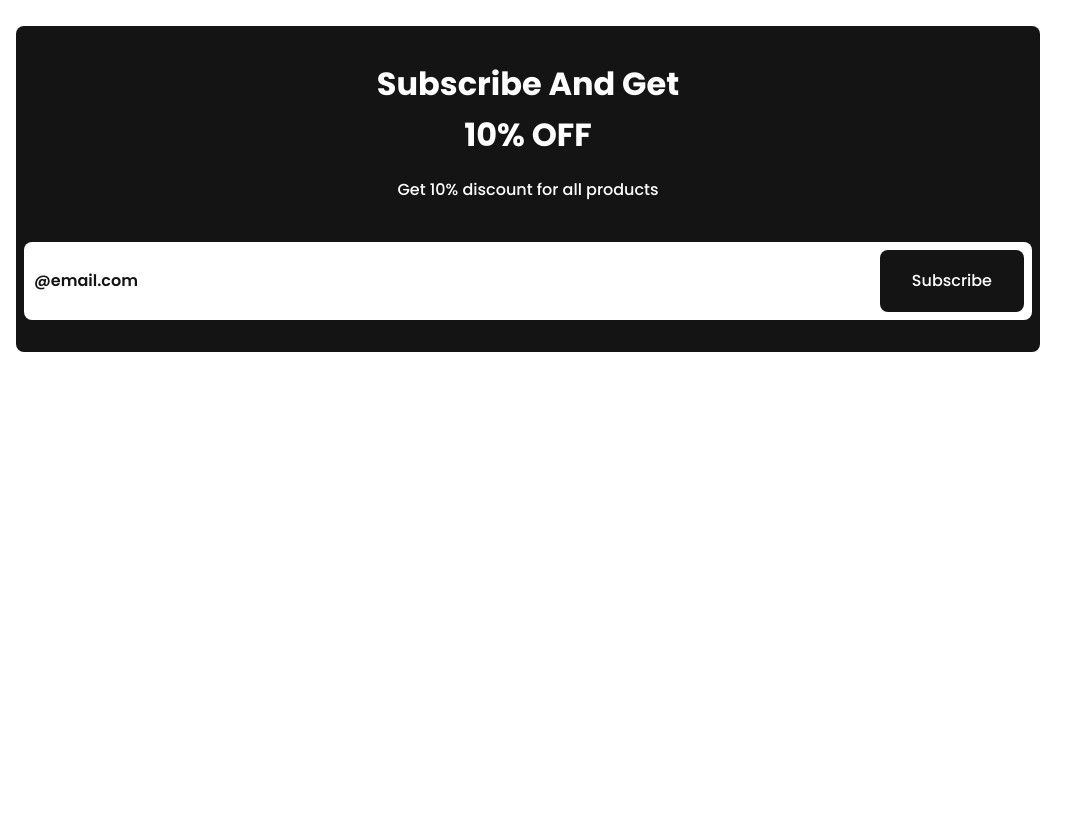
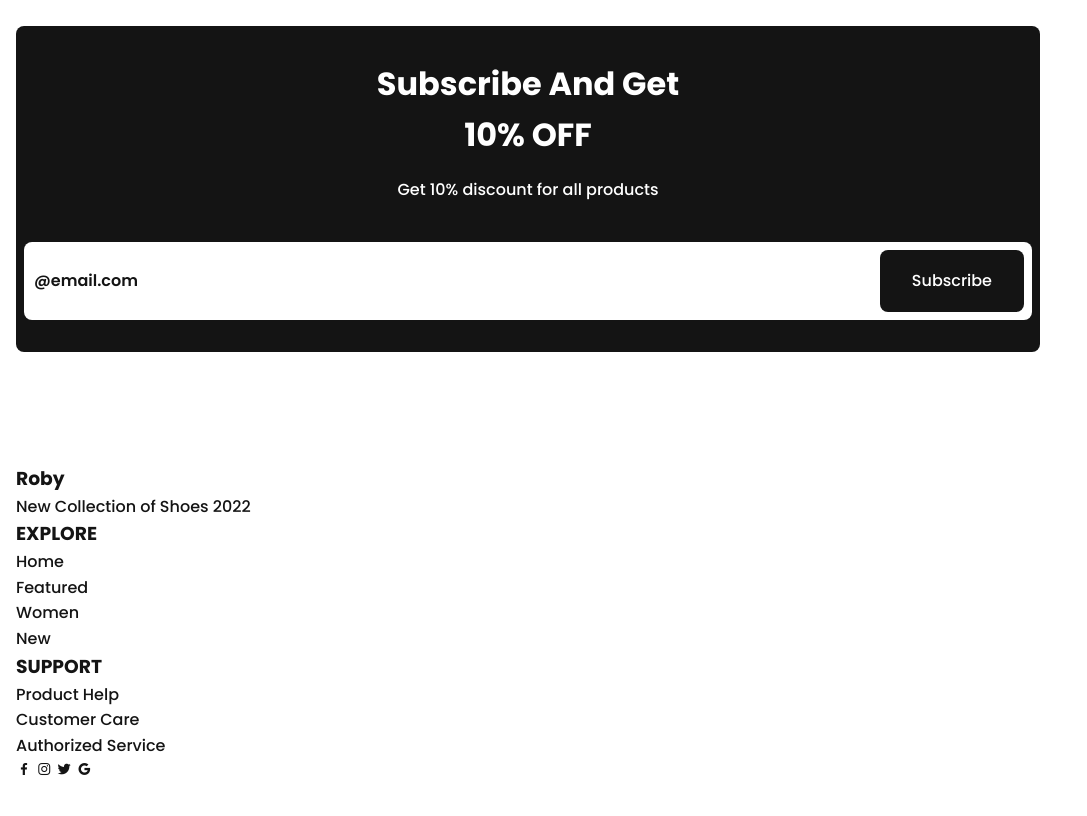
Before and after one commit to FJ9019/E-Commerce-01, a plain HTML site: page index.html in a window 1280 px wide. Shown: the part 4112-4928 px from the top of the page, without its empty margins (0-1087 px from the left). Before the commit the page ends 4496 px from the top, so only its background shows below. Drawn offline with nearby package versions, Linux system fonts and the light colour scheme.

Commit message:
Footer HTML

```diff
--- a/index.html
+++ b/index.html
@@ -223,7 +223,40 @@
         </main>
 
         <!--===== FOOTER =====-->
+        <footer class="footer section">
+            <div class="footer__container bd-grid">
+                <div class="footer__box">
+                    <h3 class="footer__title">Roby</h3>
+                    <p class="footer__description">New Collection of Shoes 2022</p>
+                </div>
 
+                <div class="footer__box">
+                    <h3 class="footer__title">EXPLORE</h3>
+                    <ul>
+                        <li><a href="#home" class="footer__link"></a>Home</li>
+                        <li><a href="#featured" class="footer__link">Featured</a></li>
+                        <li><a href="#women" class="footer__link"></a>Women</li>
+                        <li><a href="#new" class="footer__link">New</a></li>
+                    </ul>
+                </div>
+
+                <div class="footer__box">
+                    <h3 class="footer__title">SUPPORT</h3>
+                    <ul>
+                        <li><a href="#" class="footer__link"></a>Product Help</li>
+                        <li><a href="#" class="footer__link">Customer Care</a></li>
+                        <li><a href="#" class="footer__link"></a>Authorized Service</li>
+                    </ul>
+                </div>
+
+                <div class="footer__box">
+                    <a href="#" class="footer__social"><i class='bx bxl-facebook'></i></a>
+                    <a href="#" class="footer__social"><i class='bx bxl-instagram'></i></a>
+                    <a href="#" class="footer__social"><i class='bx bxl-twitter'></i></a>
+                    <a href="#" class="footer__social"><i class='bx bxl-google'></i></a>
+                </div>
+            </div>
+        </footer>
 
         <!--===== MAIN JS =====-->
         <script src="js/main.js"></script>
```
